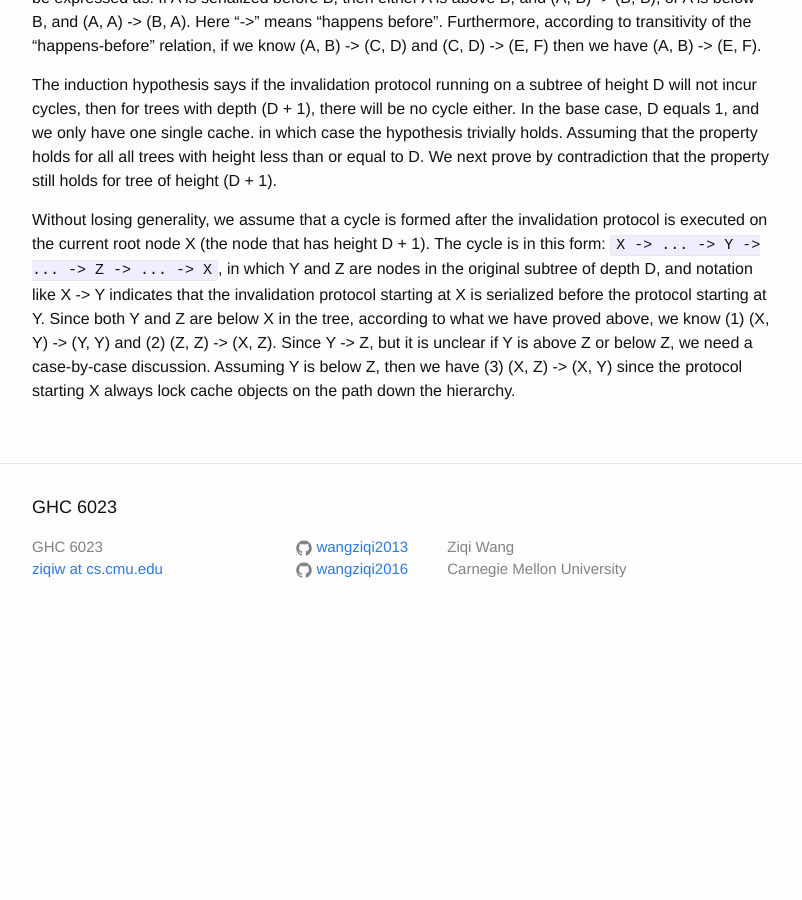
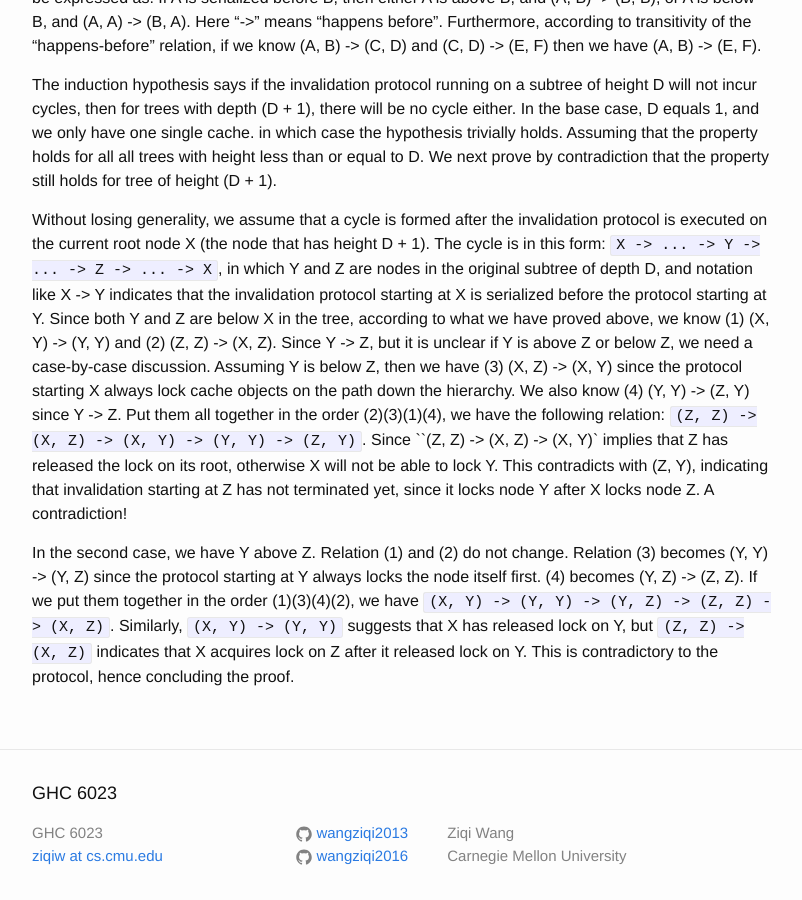
Before and after one commit to wangziqi2013/wangziqi2013.github.io, a Jekyll site: the page built from _posts/2020-01-09-understand-zsim-cache-cc.markdown, in a window 1280 px wide and 900 px high, scrolled down 3547 px. Shown: the whole window, without its empty margins (238-1040 px from the left). Built offline with Jekyll 4.4.1, drawn with Linux system fonts in a browser that asks for light colours; before the commit the page ends 4188 px from its top, so only the background shows below that.

Commit message:
Finish proof

```diff
--- a/_posts/2020-01-09-understand-zsim-cache-cc.markdown
+++ b/_posts/2020-01-09-understand-zsim-cache-cc.markdown
@@ -146,4 +146,14 @@ Y and Z are nodes in the original subtree of depth D, and notation like X -> Y i
 starting at X is serialized before the protocol starting at Y. Since both Y and Z are below X in the tree, according to
 what we have proved above, we know (1) (X, Y) -> (Y, Y) and (2) (Z, Z) -> (X, Z). Since Y -> Z, but it is unclear if Y
 is above Z or below Z, we need a case-by-case discussion. Assuming Y is below Z, then we have (3) (X, Z) -> (X, Y)
-since the protocol starting X always lock cache objects on the path down the hierarchy.
+since the protocol starting X always lock cache objects on the path down the hierarchy. We also know (4) (Y, Y) -> (Z, Y)
+since Y -> Z. Put them all together in the order (2)(3)(1)(4), we have the following relation:
+`(Z, Z) -> (X, Z) -> (X, Y) -> (Y, Y) -> (Z, Y)`. Since ``(Z, Z) -> (X, Z) -> (X, Y)` implies that Z has released the
+lock on its root, otherwise X will not be able to lock Y. This contradicts with (Z, Y), indicating that invalidation
+starting at Z has not terminated yet, since it locks node Y after X locks node Z. A contradiction!
+
+In the second case, we have Y above Z. Relation (1) and (2) do not change. Relation (3) becomes (Y, Y) -> (Y, Z) since
+the protocol starting at Y always locks the node itself first. (4) becomes (Y, Z) -> (Z, Z). If we put them together in
+the order (1)(3)(4)(2), we have `(X, Y) -> (Y, Y) -> (Y, Z) -> (Z, Z) -> (X, Z)`. Similarly, `(X, Y) -> (Y, Y)` suggests that
+X has released lock on Y, but `(Z, Z) -> (X, Z)` indicates that X acquires lock on Z after it released lock on Y.
+This is contradictory to the protocol, hence concluding the proof.
```
